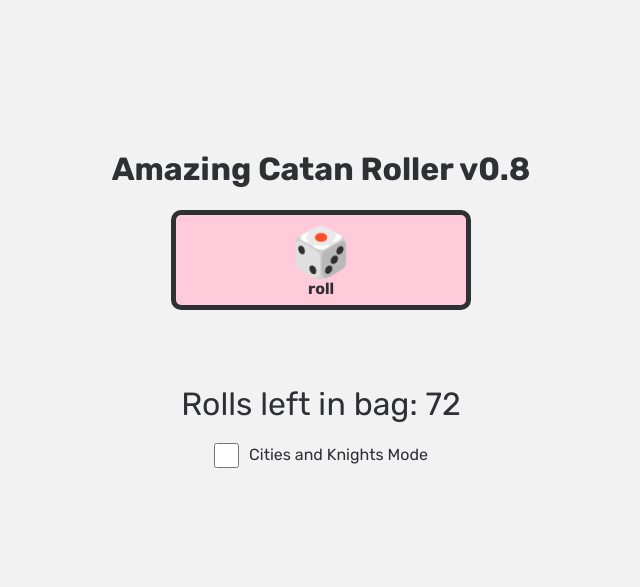
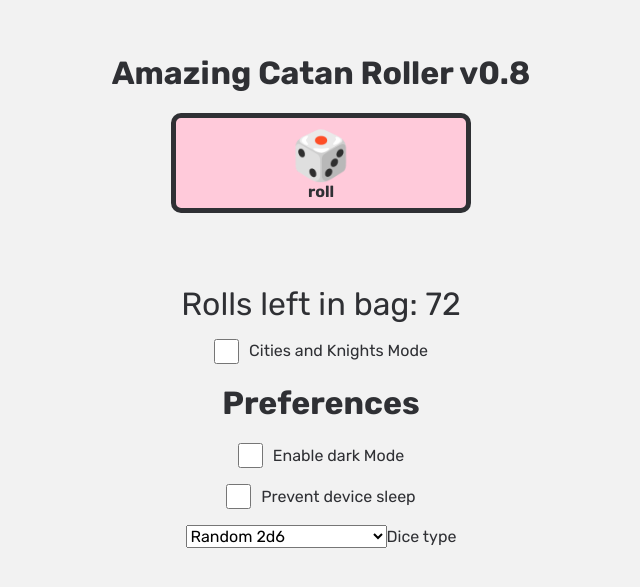
Before and after one commit to 64bitpandas/catan, a website built with Parcel: page index.html in a window 1280 px wide. Shown: the part 121-708 px from the top of the page, without its empty margins (319-959 px from the left). Built offline with nearby package versions, Linux system fonts and the light colour scheme.

Commit message:
create preferences

```diff
--- a/css/custom.css
+++ b/css/custom.css
@@ -42,7 +42,7 @@
 p {
   font-size: 2rem;
   margin: 0;
-  margin-bottom: 1.25rem;
+  margin-bottom: 1rem;
 }
 
 #roll-btn-emoji {
@@ -99,10 +99,41 @@
   text-align: center;
 }
 
-#ck {
+select {
+  margin-right: 10px;
+}
+
+input[type="checkbox"] {
   height: 25px;
   width: 25px;
   margin-right: 10px;
+}
+
+#preferences {
+  display: flex;
+  flex-direction: column;
+  align-items: center;
+  justify-content: center;
+  text-align: center;
+  width: 50%;
+  min-width: 300px;
+}
+
+#preferences ul {
+  padding: 0;
+}
+
+#preferences li {
+  list-style-type: none;
+}
+
+.preference-container {
+  display: flex;
+  flex-direction: row;
+  align-items: center;
+  justify-content: center;
+  text-align: center;
+  margin-bottom: 1rem;
 }
 
 :root {
--- a/index.html
+++ b/index.html
@@ -37,6 +37,18 @@
         <input type="checkbox" id="ck" name="ck" />
         <span>Cities and Knights Mode</span>
       </div>
+      <h1>Preferences</h1>
+      <div id="preferences">
+        <!--
+          These input values are here for SEO purposes only; they get overwritten on load.
+          To create a new preference, add it in the preferences object in main.js, and add a new <li> here.
+        -->
+        <ul>
+          <li id="dark-mode">Enable dark mode</li>
+          <li id="prevent-device-sleep">Prevent device sleep</li>
+          <li id="dice-type">Dice type</li>
+        </ul>
+      </div>
     </div>
     <script src="js/vendor/modernizr-3.11.2.min.js"></script>
     <script src="js/plugins.js"></script>
--- a/js/main.js
+++ b/js/main.js
@@ -1,3 +1,9 @@
+const DiceType = {
+  Random2d6: 0,
+  OrderedBag2d6: 1,
+  d12: 2
+};
+
 const ROLLS = [];
 const STATUSES = ["initiative", "life", "freedom", "sheep", "revenge", "firstborn child", "mortal enemy", "strength", "midterm grade", "next snakpass gift", "intelligence", "seduction", "strength"];
 const EMOJIS = ["😀", "😃", "😄", "😁", "😆", "😅", "😂", "🤣", "🥲", "😊", "😇", "🙂", "🙃", "😉", "😌", "😍", "🥰", "😘", "😗", "😙", "😚", "😋", "😛", "😝", "😜", "🤪", "🤨", "🧐", "🤓", "😎", "🥸", "🤩", "🥳", "😏", "😒", "😞", "😔", "😟", "😕", "🙁", "☹️", "😣", "😖", "😫", "😩", "🥺", "😢", "😭", "😤", "😠", "😡", "🤬", "🤯", "😳", "🥵", "🥶", "😱", "😨", "😰", "😥", "😓", "🤗", "🤔", "🤭", "🤫", "🤥", "😶", "😐", "😑", "😬", "🙄", "😯", "😦", "😧", "😮", "😲", "🥱", "😴", "🤤", "😪", "😵", "🤐", "🥴", "🤢", "🤮", "🤧", "😷", "🤒", "🤕", "🤑", "🤠", "😈", "👿", "👹", "👺", "🤡", "💩", "👻", "💀", "☠️", "👽", "👾", "🤖", "🎃", "😺", "😸", "😹", "😻", "😼", "😽", "🙀", "😿", "😾"];
@@ -70,3 +76,83 @@
     }
   }, UPDATE_TIME);
 });
+
+const preferences = [
+  {
+    id: "dark-mode",
+    name: "Enable dark Mode",
+    type: "checkbox",
+    default: localStorage.getItem("theme") === "dark",
+    explanation: "Toggles the website between light and dark mode. Enable to choose dark mode, disable to choose light mode. Defaults to the system theme.",
+    onChange: (newValue) => {}
+  },
+  {
+    id: "prevent-sleep",
+    name: "Prevent device sleep",
+    type: "checkbox",
+    default: false,
+    explanation: "Prevents the device from sleeping while the page is open. This is useful if you want to pass this device around and avoid having to login again when the device sleeps.",
+    onChange: (newValue) => {}
+  },
+  {
+    id: "dice-type",
+    name: "Dice type",
+    type: "select",
+    options: [
+      {
+        name: "Random 2d6",
+        value: DiceType.Random2d6
+      },
+      {
+        name: "Ordered bag of 2d6 rolls",
+        value: DiceType.OrderedBag2d6
+      },
+      {
+        name: "d12",
+        value: DiceType.d12
+      }
+    ],
+    default: DiceType.Random2d6,
+    explanation: "Changes the type of dice used for rolling. Random 2d6 is the default and is equivalent to rolling a pair of 6-sided dice. Ordered bag of 2d6 rolls uses a 2x binomial distribution of dice (72 possible rolls) that ensures each number shows up proportionally to its frequency in the game, reducing the effects of RNG. d12 is a single 12-sided die with 1 removed and makes rolling a uniform distribution, effectively making a 2 roll as likely as a 7 roll.",
+    onChange: (newValue) => {}
+  }
+]
+
+const buildPreferences = () => {
+  const preferencesContainer = document.getElementById("preferences");
+  preferencesContainer.innerHTML = "";
+  preferences.forEach((preference) => {
+    const preferenceContainer = document.createElement("div");
+    preferenceContainer.classList.add("preference-container");
+
+    let preferenceInput = document.createElement("input");
+    preferenceInput.id = preference.id;
+    switch(preference.type) {
+      case "select":
+        preferenceInput = document.createElement("select");
+        preferenceInput.innerHTML = preference.options.map((option) => {
+          return `<option value="${option.value}">${option.name}</option>`
+        }).join("");
+        break;
+      case "checkbox":
+        preferenceInput.type = "checkbox";
+        preferenceInput.checked = preference.default;
+        break;
+      default:
+        console.warn(`Unknown preference type selected: ${preference.type}`)
+        break;
+    }
+
+    preferenceInput.addEventListener("change", () => {
+      preference.onChange(preferenceInput.checked);
+    });
+
+    const preferenceName = document.createElement("span");
+    preferenceName.classList.add("preference-name");
+    preferenceName.innerHTML = preference.name;
+    preferenceContainer.appendChild(preferenceInput);
+    preferenceContainer.appendChild(preferenceName);
+    preferencesContainer.appendChild(preferenceContainer);
+  });
+}
+buildPreferences();
```
